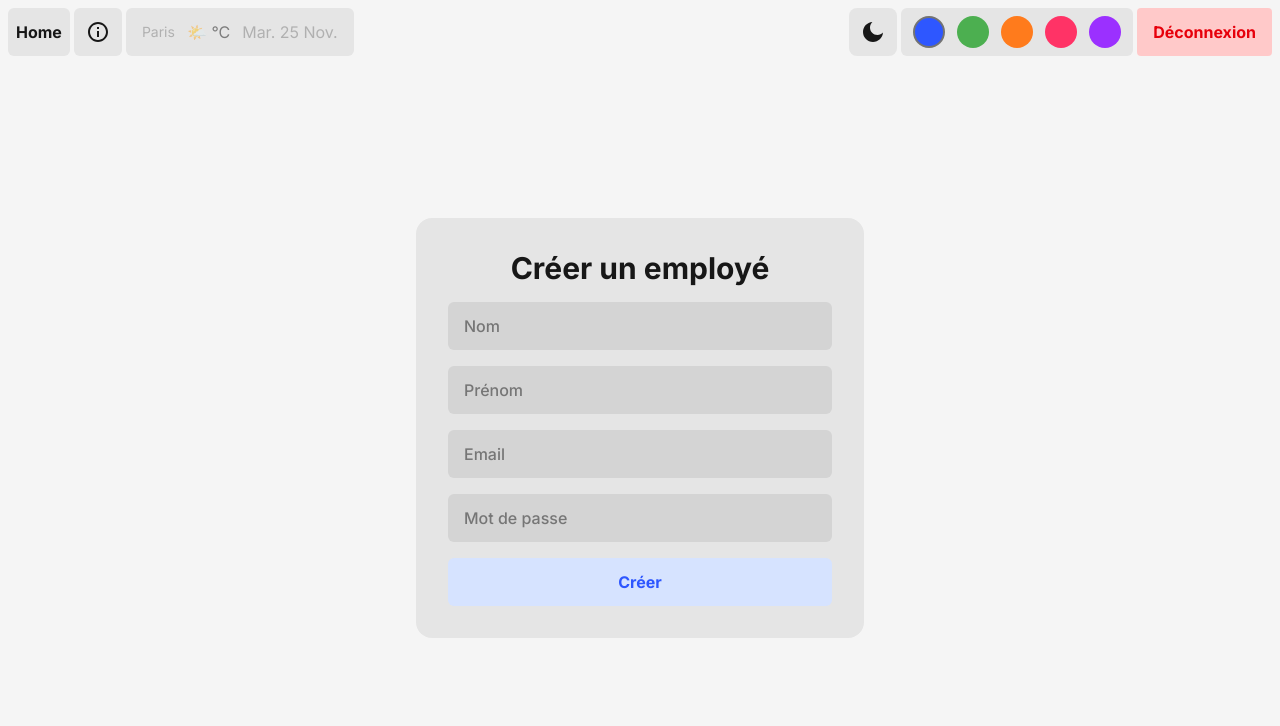
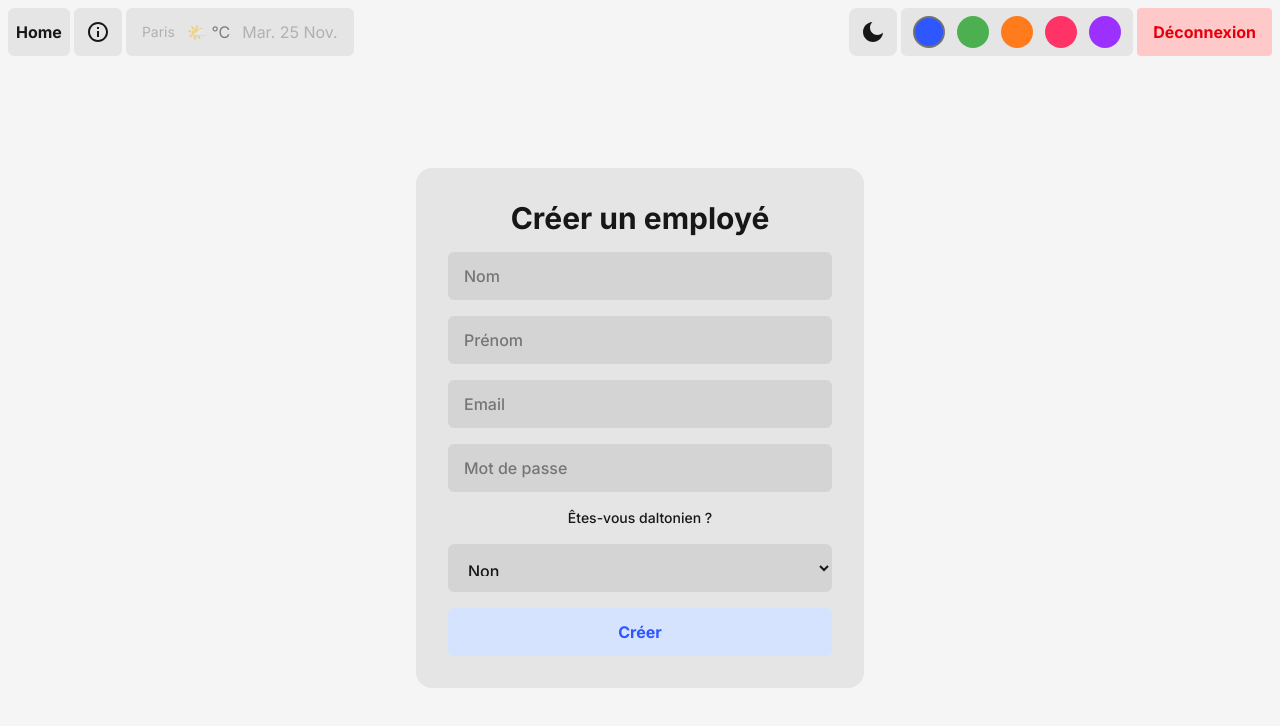
Before and after one commit to MeghCH/E-Todo, a React (Vite) app in the folder front-end/: page /register in a window 1280 px wide. Shown: the top 726 px of the page. Built offline with nearby package versions, Linux system fonts and the light colour scheme; no server answers.

Commit message:
fonction daltonien add dans db+register

```diff
--- a/front-end/src/api/users.js
+++ b/front-end/src/api/users.js
@@ -46,6 +46,7 @@ export async function createEmployee(payload) {
       firstname: payload.firstname,
       email: payload.email,
       password: payload.password,
+      daltonien: payload.daltonien,
     }),
   });
   if (!res.ok) return readError(res, "Échec de création de l'employé.");
--- a/front-end/src/pages/RegisterPage.jsx
+++ b/front-end/src/pages/RegisterPage.jsx
@@ -2,6 +2,7 @@ import { useState } from "react";
 import { useNavigate } from "react-router-dom";
 import { Button } from "../components/Button";
 import { TextInput } from "../components/TextInput";
+import { SelectArea } from "../components/SelectArea";
 import { createEmployee } from "../api/users";
 
 export default function RegisterPage() {
@@ -11,6 +12,7 @@ export default function RegisterPage() {
     firstname: "",
     email: "",
     password: "",
+    daltonien: false,
   });
   const [loading, setLoading] = useState(false);
   const [error, setError] = useState(null);
@@ -40,6 +42,7 @@ export default function RegisterPage() {
         firstname: form.firstname.trim(),
         email: form.email.trim().toLowerCase(),
         password: form.password,
+        daltonien: form.daltonien,
       });
 
       setOk("Employé créé avec succès.");
@@ -79,6 +82,16 @@ export default function RegisterPage() {
             required
           />
 
+          <label className="text-sm font-medium">Êtes-vous daltonien ?</label>
+          <SelectArea
+            value={form.daltonien}
+            onChange={(e) => setForm((f) => ({ ...f, daltonien: e.target.value === "true" }))}
+            placeholder="Daltonien"
+          >
+            <option value={false}>Non</option>
+            <option value={true}>Oui</option>
+          </SelectArea>
+
           {error && <p className="text-red-500 text-sm">{error}</p>}
           {ok && <p className="text-green-600 text-sm">{ok}</p>}
 
```
Also changed, not shown: 2 other files (tests, documents, lock files or other folders).
